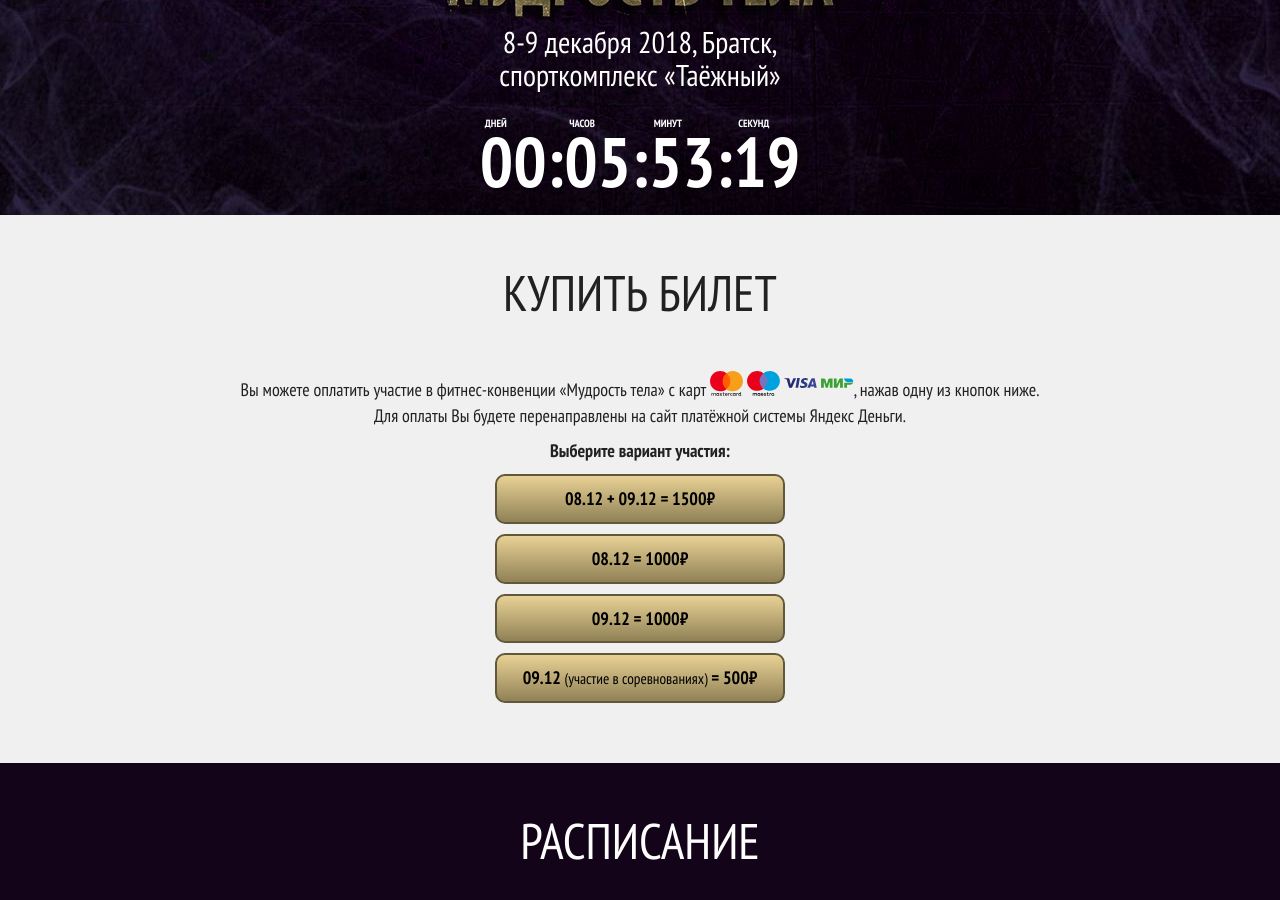
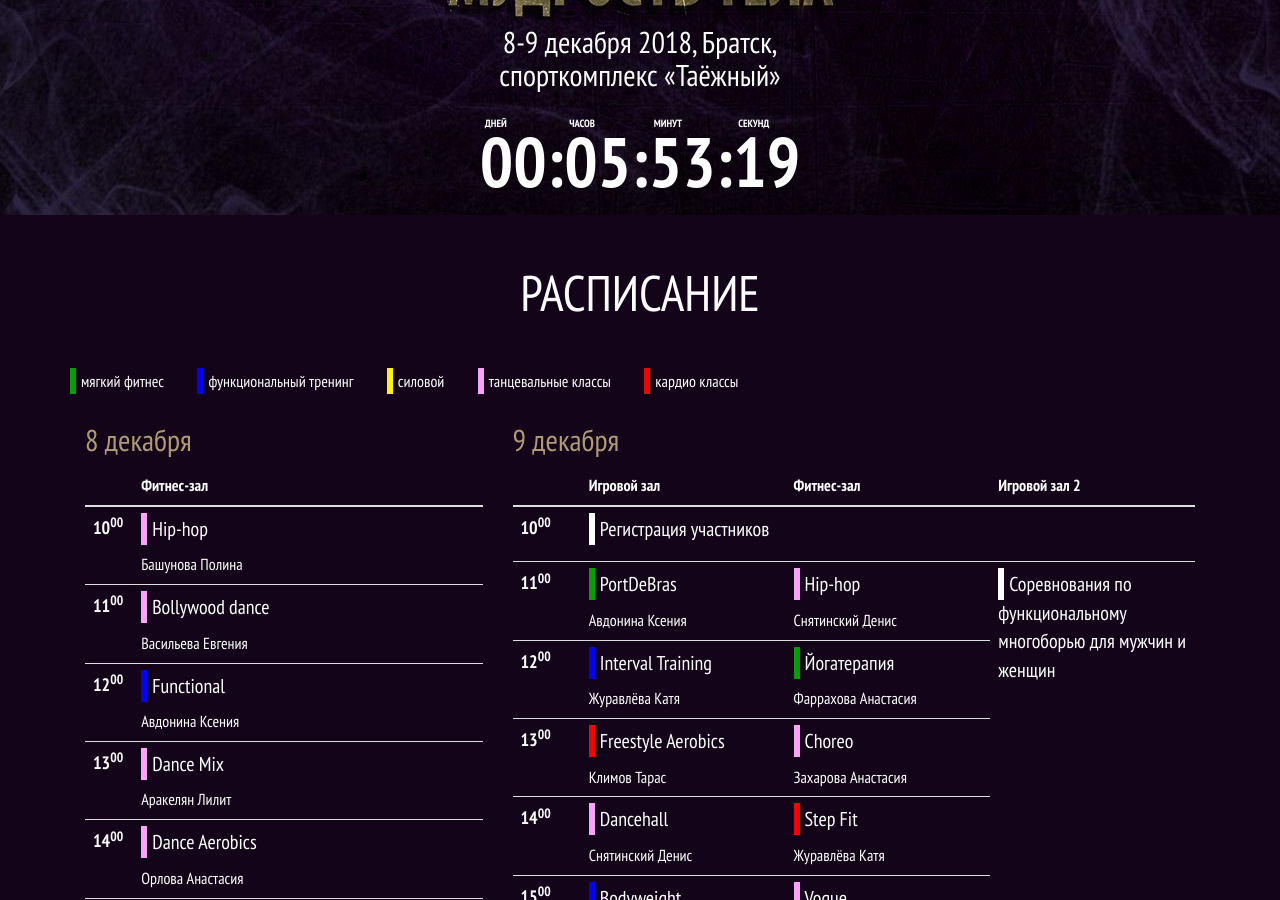
Before and after one commit to burashko/mudrost-tela, a Jekyll site: the page built from index.html, in a window 1280 px wide and 900 px high, scrolled down 485 px. Built offline with Jekyll 4.4.1, drawn with Linux system fonts in a browser that asks for light colours.

Commit message:
Remove reg section

```diff
--- a/index.html
+++ b/index.html
@@ -14,69 +14,6 @@ layout: default
 		</div>
 	</div>
 </header>
-
-<div class="section reg">
-	<div class="container">
-		<div class="row">
-			<div class="col-xs-16 text-center">
-				<h1 class="title" id="reg">Купить билет</h1>
-				<p>Вы можете оплатить участие в фитнес-конвенции «Мудрость тела» с карт <i class="bank-icon mastercard"></i> <i class="bank-icon maestro"></i> <i class="bank-icon visa"></i> <i class="bank-icon mir"></i>, нажав одну из кнопок ниже.<br>Для оплаты Вы будете перенаправлены на сайт платёжной системы Яндекс Деньги.</p>
-				<p><strong>Выберите вариант участия:</strong></p>
-				<form method="POST" action="https://money.yandex.ru/quickpay/confirm.xml">
-				 <input type="hidden" name="receiver" value="410014655968128">
-				 <input type="hidden" name="quickpay-form" value="small">
-				 <input type="hidden" name="targets" value="VI фитнес-конвенция «Мудрость тела», 8 и 9 декабря">
-				 <input type="hidden" name="paymentType" value="AC">
-				 <input type="hidden" name="sum" value="1500.00" data-type="number">
-				 <input type="hidden" name="formcomment" value="VI фитнес-конвенция «Мудрость тела», 8 и 9 декабря">
-				 <input type="hidden" name="short-dest" value="VI фитнес-конвенция «Мудрость тела», 8 и 9 декабря">
-				 <input type="hidden" name="need-fio" value="true">
-				 <input type="hidden" name="need-phone" value="true">
-				 <button type="submit">08.12 + 09.12 = 1500₽</button>
-				</form>
-
-				<form method="POST" action="https://money.yandex.ru/quickpay/confirm.xml">
-				 <input type="hidden" name="receiver" value="410014655968128">
-				 <input type="hidden" name="quickpay-form" value="small">
-				 <input type="hidden" name="targets" value="VI фитнес-конвенция «Мудрость тела», 8 декабря">
-				 <input type="hidden" name="paymentType" value="AC">
-				 <input type="hidden" name="sum" value="1000.00" data-type="number">
-				 <input type="hidden" name="formcomment" value="VI фитнес-конвенция «Мудрость тела», 8 декабря">
-				 <input type="hidden" name="short-dest" value="VI фитнес-конвенция «Мудрость тела», 8 декабря">
-				 <input type="hidden" name="need-fio" value="true">
-				 <input type="hidden" name="need-phone" value="true">
-				 <button type="submit">08.12 = 1000₽</button>
-				</form>
-
-				<form method="POST" action="https://money.yandex.ru/quickpay/confirm.xml">
-				 <input type="hidden" name="receiver" value="410014655968128">
-				 <input type="hidden" name="quickpay-form" value="small">
-				 <input type="hidden" name="targets" value="VI фитнес-конвенция «Мудрость тела», 9 декабря">
-				 <input type="hidden" name="paymentType" value="AC">
-				 <input type="hidden" name="sum" value="1000.00" data-type="number">
-				 <input type="hidden" name="formcomment" value="VI фитнес-конвенция «Мудрость тела», 9 декабря">
-				 <input type="hidden" name="short-dest" value="VI фитнес-конвенция «Мудрость тела», 9 декабря">
-				 <input type="hidden" name="need-fio" value="true">
-				 <input type="hidden" name="need-phone" value="true">
-				 <button type="submit">09.12 = 1000₽</button>
-				</form>
-
-				<form method="POST" action="https://money.yandex.ru/quickpay/confirm.xml">
-				 <input type="hidden" name="receiver" value="410014655968128">
-				 <input type="hidden" name="quickpay-form" value="small">
-				 <input type="hidden" name="targets" value="VI фитнес-конвенция «Мудрость тела», 9 декабря, соревнования">
-				 <input type="hidden" name="paymentType" value="AC">
-				 <input type="hidden" name="sum" value="500.00" data-type="number">
-				 <input type="hidden" name="formcomment" value="VI фитнес-конвенция «Мудрость тела», 9 декабря, соревнования">
-				 <input type="hidden" name="short-dest" value="VI фитнес-конвенция «Мудрость тела», 9 декабря, соревнования">
-				 <input type="hidden" name="need-fio" value="true">
-				 <input type="hidden" name="need-phone" value="true">
-				 <button type="submit">09.12 <small>(участие в соревнованиях)</small> = 500₽</button>
-				</form>
-			</div>
-		</div>
-	</div>
-</div>
 
 <div class="section timetable-wrapper">
 	<div class="container">
```
